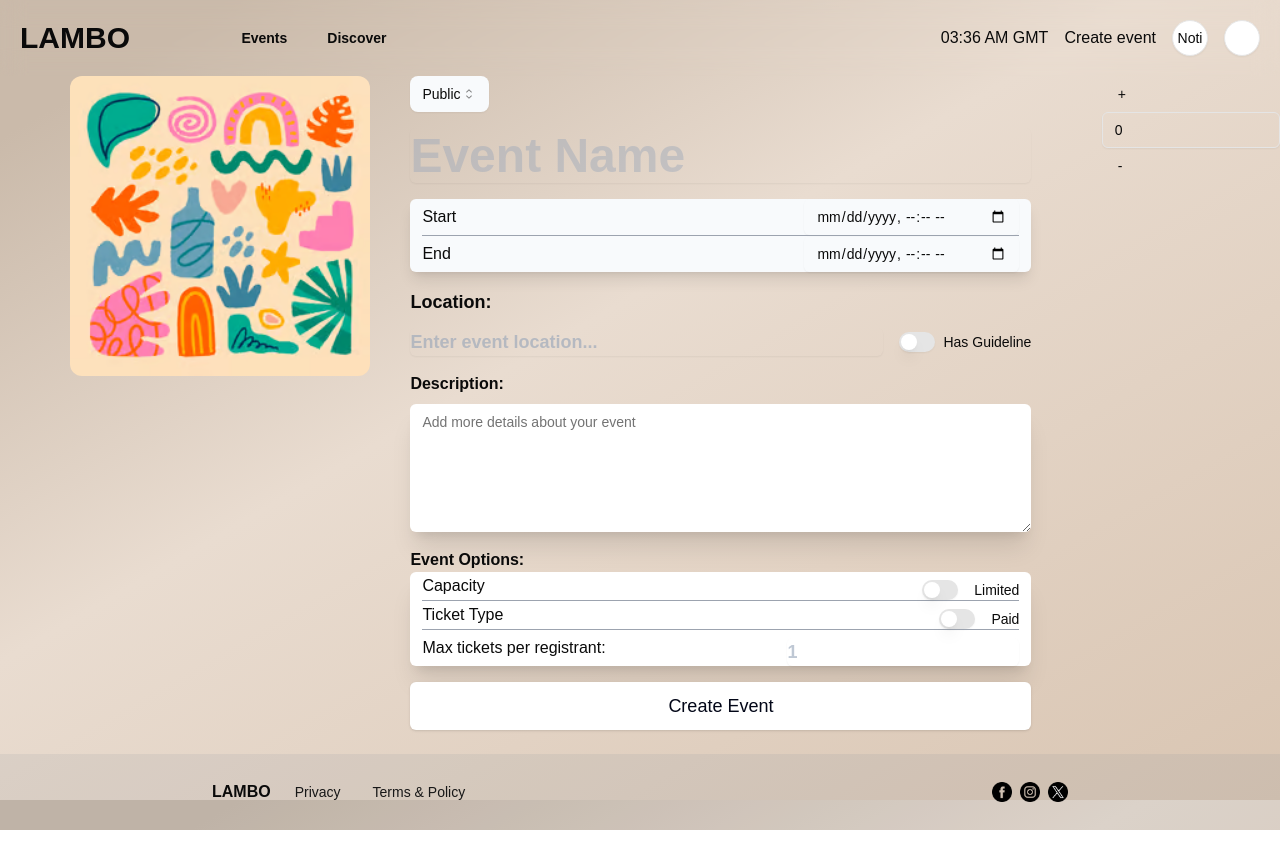
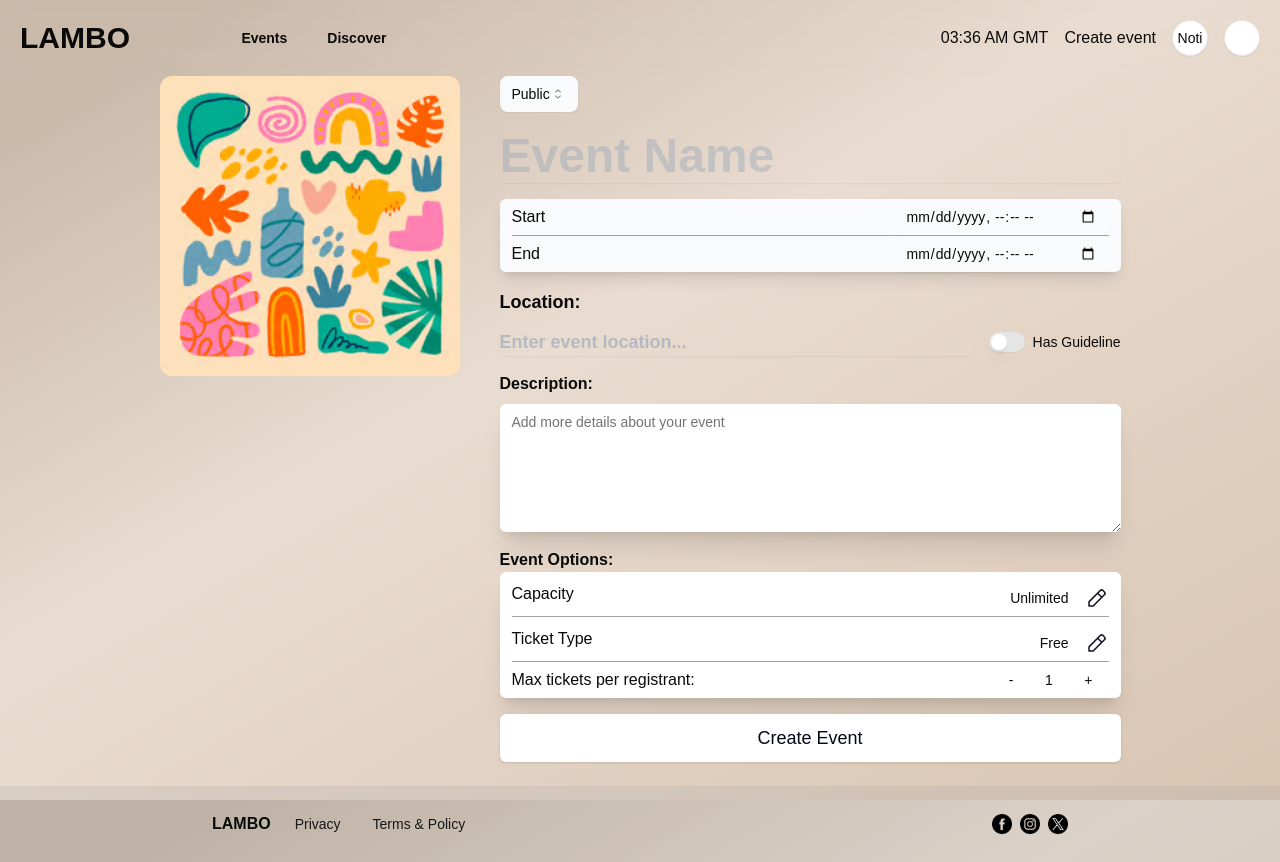
Before and after one commit to tomdapchai/co2014, a Next.js app: page /create in a window 1280 px wide. Before the commit the page ends 830 px from the top, so only its background shows below. Built offline with nearby package versions, Linux system fonts and the light colour scheme.

Commit message:
working on create

```diff
--- a/app/(root)/(main)/create/page.tsx
+++ b/app/(root)/(main)/create/page.tsx
@@ -30,6 +30,7 @@ import { Switch } from "@/components/ui/switch";
 import { Label } from "@/components/ui/label";
 import { Textarea } from "@/components/ui/textarea";
 import InputNumber from "@/components/InputNumber";
+import { set } from "date-fns";
 
 const Page = () => {
     // mock eventId
@@ -114,7 +115,7 @@ const Page = () => {
             capacity: "unlimited",
             ticketType: "free",
             tickets: [],
-            maxTicketsPerUser: 0,
+            maxTicketsPerUser: 1,
         },
     });
 
@@ -419,11 +420,17 @@ const Page = () => {
                                         <div>
                                             <FormControl>
                                                 <div className="flex space-x-4 items-center">
-                                                    <Switch
-                                                        checked={isLimited}
-                                                        onCheckedChange={(
-                                                            e
-                                                        ) => {
+                                                    <Label>
+                                                        {isLimited
+                                                            ? "Limited"
+                                                            : "Unlimited"}
+                                                    </Label>
+                                                    <Button
+                                                        variant="ghost"
+                                                        className="p-0"
+                                                        onClick={() => {
+                                                            const e =
+                                                                !isLimited;
                                                             setIsLimited(e);
                                                             if (!e) {
                                                                 form.setValue(
@@ -431,9 +438,19 @@ const Page = () => {
                                                                     "unlimited"
                                                                 );
                                                             }
-                                                        }}
+                                                        }}>
+                                                        <Image
+                                                            src="/assets/editIcon.svg"
+                                                            alt="edit logo"
+                                                            width={24}
+                                                            height={24}
+                                                            className={`${
+                                                                isLimited
+                                                                    ? "opacity-50"
+                                                                    : "opacity-100"
+                                                            }`}
                                                         />
-                                                    <Label>Limited</Label>
+                                                    </Button>
                                                 </div>
                                             </FormControl>
                                         </div>
@@ -448,23 +465,20 @@ const Page = () => {
                                     render={({ field }) => (
                                         <FormItem>
                                             <FormControl>
-                                                <Input
-                                                    type="number"
-                                                    placeholder="Adjust how many attendees can join the event"
-                                                    {...field}
-                                                    onChange={(e) => {
-                                                        const value =
-                                                            parseFloat(
-                                                                e.target.value
-                                                            );
-                                                        field.onChange(
-                                                            isNaN(value)
-                                                                ? undefined
-                                                                : value
-                                                        );
-                                                    }}
-                                                    onBlur={field.onBlur} // ensure validation or save state when field loses focus
+                                                <div className="w-full flex justify-between items-center text-sm">
+                                                    <p className="text-gray-400">
+                                                        Adjust how many
+                                                        attendees can join the
+                                                        event
+                                                    </p>
+                                                    <InputNumber
+                                                        control={form.control}
+                                                        name="capacity"
+                                                        defaultValue={1}
+                                                        min={1}
+                                                        extraClass="text-sm"
                                                     />
+                                                </div>
                                             </FormControl>
                                             <FormMessage className="text-red-500" />
                                         </FormItem>
@@ -480,11 +494,15 @@ const Page = () => {
                                         <div>
                                             <FormControl>
                                                 <div className="flex space-x-4 items-center">
-                                                    <Switch
-                                                        checked={isPaid}
-                                                        onCheckedChange={(
-                                                            e
-                                                        ) => {
+                                                    <Label>
+                                                        {isPaid
+                                                            ? "Paid"
+                                                            : "Free"}
+                                                    </Label>
+                                                    <Button
+                                                        variant="ghost"
+                                                        onClick={() => {
+                                                            const e = !isPaid;
                                                             setIsPaid(e);
                                                             if (!e) {
                                                                 form.setValue(
@@ -493,8 +511,19 @@ const Page = () => {
                                                                 );
                                                             }
                                                         }}
+                                                        className="p-0">
+                                                        <Image
+                                                            src="/assets/editIcon.svg"
+                                                            alt="edit logo"
+                                                            width={24}
+                                                            height={24}
+                                                            className={`${
+                                                                isPaid
+                                                                    ? "opacity-50"
+                                                                    : "opacity-100"
+                                                            }`}
                                                         />
-                                                    <Label>Paid</Label>
+                                                    </Button>
                                                 </div>
                                             </FormControl>
                                         </div>
@@ -507,9 +536,9 @@ const Page = () => {
                                     control={form.control}
                                     name="tickets"
                                     render={() => (
-                                        <FormItem>
-                                            <FormLabel className="text-base font-bold">
-                                                Paid Tickets
+                                        <FormItem className="flex flex-col space-y-2">
+                                            <FormLabel className="text-base font-bold mt-2">
+                                                Tickets:
                                             </FormLabel>
                                             {fields.map((_, index) => (
                                                 <div
@@ -551,13 +580,15 @@ const Page = () => {
                                                                     field,
                                                                 }) => (
                                                                     <FormItem>
-                                                                        <FormLabel>
+                                                                        <FormControl className="w-full">
+                                                                            <div className="w-full flex justify-between items-center space-x-2">
+                                                                                <FormLabel className="whitespace-nowrap">
                                                                                     Ticket
                                                                                     Price
                                                                                 </FormLabel>
-                                                                        <FormControl>
+                                                                                <div className="flex items-end">
                                                                                     <Input
-                                                                                type="number"
+                                                                                        type="text"
                                                                                         placeholder="Ticket Price"
                                                                                         {...field}
                                                                                         onChange={(
@@ -580,7 +611,11 @@ const Page = () => {
                                                                                         onBlur={
                                                                                             field.onBlur
                                                                                         }
+                                                                                        className=" border-b-2 border-t-0 border-r-0 border-l-0 shadow-none focus:border-b-gray-400 focus:ring-0 rounded-none w-fit py-0 text-end"
                                                                                     />
+                                                                                    VND
+                                                                                </div>
+                                                                            </div>
                                                                         </FormControl>
                                                                         <FormMessage className="text-red-500" />
                                                                     </FormItem>
@@ -617,37 +652,26 @@ const Page = () => {
                                                                 render={({
                                                                     field,
                                                                 }) => (
-                                                                    <FormItem>
+                                                                    <FormItem className="w-full">
+                                                                        <FormControl className="w-full  flex justify-between items-center">
+                                                                            <div>
                                                                                 <FormLabel>
                                                                                     Ticket
                                                                                     Amount
                                                                                 </FormLabel>
-                                                                        <FormControl>
-                                                                            <Input
-                                                                                type="number"
-                                                                                placeholder="Ticket Price"
-                                                                                {...field}
-                                                                                onChange={(
-                                                                                    e
-                                                                                ) => {
-                                                                                    const value =
-                                                                                        parseFloat(
-                                                                                            e
-                                                                                                .target
-                                                                                                .value
-                                                                                        );
-                                                                                    field.onChange(
-                                                                                        isNaN(
-                                                                                            value
-                                                                                        )
-                                                                                            ? undefined
-                                                                                            : value
-                                                                                    );
-                                                                                }}
-                                                                                onBlur={
-                                                                                    field.onBlur
-                                                                                } // ensure validation or save state when field loses focus
+                                                                                <InputNumber
+                                                                                    control={
+                                                                                        form.control
+                                                                                    }
+                                                                                    name={`tickets.${index}.ticketAmount`}
+                                                                                    min={
+                                                                                        1
+                                                                                    }
+                                                                                    defaultValue={
+                                                                                        1
+                                                                                    }
                                                                                 />
+                                                                            </div>
                                                                         </FormControl>
                                                                         <FormMessage className="text-red-500" />
                                                                     </FormItem>
@@ -690,7 +714,8 @@ const Page = () => {
                                                                     Price:
                                                                     {form.getValues(
                                                                         `tickets.${index}.ticketPrice`
-                                                                    )}
+                                                                    )}{" "}
+                                                                    VND
                                                                 </p>
                                                                 <p>
                                                                     {" "}
@@ -752,29 +777,19 @@ const Page = () => {
                                 control={form.control}
                                 name="maxTicketsPerUser"
                                 render={({ field }) => (
-                                    <FormItem className="w-full flex justify-between items-center">
+                                    <FormItem className="w-full">
+                                        <div className=" flex justify-between items-center">
                                             <p className="whitespace-nowrap">
                                                 Max tickets per registrant:
                                             </p>
                                             <FormControl>
-                                            <Input
-                                                type="number"
-                                                placeholder="1"
-                                                className="w-fit text-lg text-slate-400 placeholder:text-slate-400 placeholder:opacity-60 placeholder:font-bold border-none hover:placeholder:opacity-100 focus:placeholder:opacity-100 focus:border-b-2 focus:border-b-gray-400 h-fit p-0 m-0"
-                                                value={field.value || ""}
-                                                onChange={(e) => {
-                                                    const value = parseInt(
-                                                        e.target.value
-                                                    );
-                                                    field.onChange(
-                                                        isNaN(value)
-                                                            ? undefined
-                                                            : value
-                                                    );
-                                                }}
-                                                onBlur={field.onBlur}
+                                                <InputNumber
+                                                    control={form.control}
+                                                    name="maxTicketsPerUser"
+                                                    min={1}
                                                 />
                                             </FormControl>
+                                        </div>
                                         <FormMessage className="text-red-500" />
                                     </FormItem>
                                 )}
@@ -789,7 +804,6 @@ const Page = () => {
                     </Button>
                 </div>
             </form>
-            <InputNumber />
         </Form>
     );
 };
--- a/components/InputNumber.tsx
+++ b/components/InputNumber.tsx
@@ -1,28 +1,94 @@
-import React, { useState, useRef } from "react";
+import React from "react";
 import { Input, InputProps } from "./ui/input";
 import { Button } from "./ui/button";
+import { useController, Control } from "react-hook-form";
 
-const InputNumber = ({ ...props }: InputProps) => {
-    const [value, setValue] = useState<number>(0);
-    const inputRef = useRef<HTMLInputElement>(null);
+interface InputNumberProps extends Omit<InputProps, "value" | "onChange"> {
+    control: Control<any>;
+    name: string;
+    defaultValue?: number;
+    min?: number;
+    max?: number;
+    step?: number;
+    extraClass?: string;
+}
+
+const InputNumber = ({
+    control,
+    name,
+    defaultValue,
+    min,
+    max,
+    step = 1,
+    placeholder,
+    extraClass,
+    ...props
+}: InputNumberProps) => {
+    const {
+        field: { value, onChange, onBlur },
+    } = useController({
+        name,
+        control,
+    });
+
+    const getInputWidth = () => {
+        const valueLength = value
+            ? Math.abs(value).toString().length + (value < 0 ? 1 : 0)
+            : 0;
+
+        const placeholderLength = placeholder ? placeholder.length : 0;
+
+        const charWidth = Math.max(valueLength, placeholderLength, 3) + 2;
+
+        return {
+            minWidth: `${charWidth}ch`,
+            width: `${charWidth}ch`,
+        };
+    };
+
+    const handleIncrement = () => {
+        const newValue = (value || 0) + step;
+        if (max !== undefined && newValue > max) return;
+        onChange(newValue);
+    };
+
+    const handleDecrement = () => {
+        const newValue = (value || 0) - step;
+        if (min !== undefined && newValue < min) return;
+        onChange(newValue);
+    };
+
+    const handleChange = (e: React.ChangeEvent<HTMLInputElement>) => {
+        const newValue = parseFloat(e.target.value);
+        if (isNaN(newValue)) {
+            onChange(undefined);
+            return;
+        }
+        if (min !== undefined && newValue < min) return;
+        if (max !== undefined && newValue > max) return;
+        onChange(newValue);
+    };
 
     return (
-        <div>
-            <Button
-                variant="ghost"
-                onClick={() => setValue((prev) => prev + 1)}>
-                +
+        <div className="flex">
+            <Button type="button" variant="ghost" onClick={handleDecrement}>
+                -
             </Button>
             <Input
                 {...props}
                 type="number"
-                value={value}
-                className="no-spinners"
+                value={typeof value === "number" ? value : defaultValue}
+                onChange={handleChange}
+                onBlur={onBlur}
+                placeholder={placeholder}
+                style={getInputWidth()}
+                className={`no-spinners text-center ring-visible:none border-none shadow-none px-2 ${extraClass}`}
+                min={min}
+                max={max}
+                step={step}
             />
-            <Button
-                variant="ghost"
-                onClick={() => setValue((prev) => prev - 1)}>
-                -
+            <Button type="button" variant="ghost" onClick={handleIncrement}>
+                +
             </Button>
         </div>
     );
```
Also changed, not shown: public/assets/editIcon.svg (added). Lines whose indentation alone changed are shown as unchanged.
